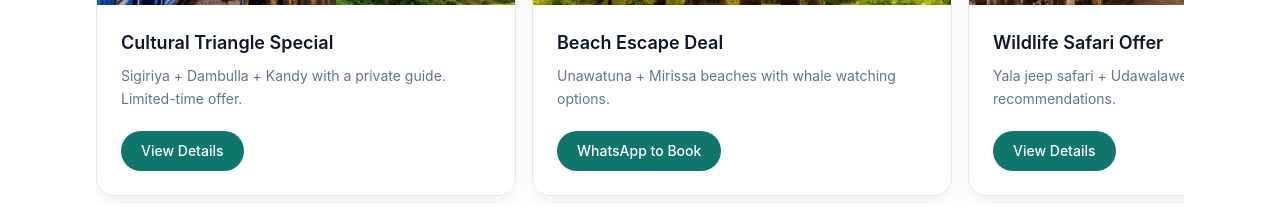
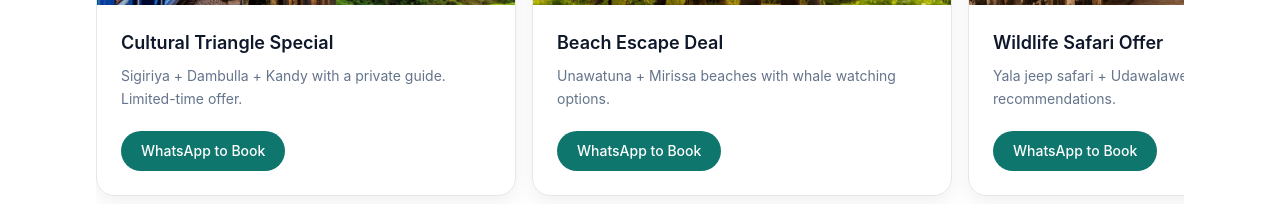
Before and after one commit to ramzyhafeel/lankamemo-website, a React (Vite) app: page / in a window 1280 px wide. Shown: the part 1280-1501 px from the top of the page. Built offline with nearby package versions, Linux system fonts and the light colour scheme.

Commit message:
Update promotions to use WhatsApp for booking and correct WhatsApp number

```diff
--- a/src/components/home/PromotionsSlider.jsx
+++ b/src/components/home/PromotionsSlider.jsx
@@ -119,7 +119,7 @@ export default function PromotionsSlider() {
                 <div className="mt-5">
                   {p.href ? (
                     <a
-                      href={p.href}
+                      href={waLink(p.whatsappPrefill || `Hi! I’m interested in: ${p.title}`)}
                       className="btn px-5 py-2.5 text-sm"
                       style={{
                         background: "var(--accent)",
--- a/src/data/promotions.js
+++ b/src/data/promotions.js
@@ -5,8 +5,8 @@ export const promotions = [
     blurb: "Sigiriya + Dambulla + Kandy with a private guide. Limited-time offer.",
     tag: "7 Days",
     image: "/images/promo-1.jpg",
-    ctaLabel: "View Details",
-    href: "/packages/cultural-triangle-explorer",
+    ctaLabel: "WhatsApp to Book",
+    whatsappPrefill: "Hi! I want to book the Cultural Triangle Special promotion.",
   },
   {
     id: "promo-2",
@@ -23,7 +23,7 @@ export const promotions = [
     blurb: "Yala jeep safari + Udawalawe elephants. Best season recommendations.",
     tag: "Save 10%",
     image: "/images/promo-3.jpg",
-    ctaLabel: "View Details",
-    href: "/packages/wildlife-safari-adventure",
+    ctaLabel: "WhatsApp to Book",
+    whatsappPrefill: "Hi! I want to book the Wildlife Safari Offer promotion.",
   },
 ];
--- a/src/data/site.js
+++ b/src/data/site.js
@@ -2,7 +2,7 @@ export const site = {
   brand: "Lanka Memo Holidays",
   shortName: "Lanka Memo",
   domain: "https://example.com", // ✅ change to your real domain when ready (https://lankamemo.lk)
-  whatsappNumber: "94771234567",
+  whatsappNumber: "94770048443",
 
   instagramUrl: "https://www.instagram.com/",
   facebookUrl: "https://www.facebook.com/",
```
